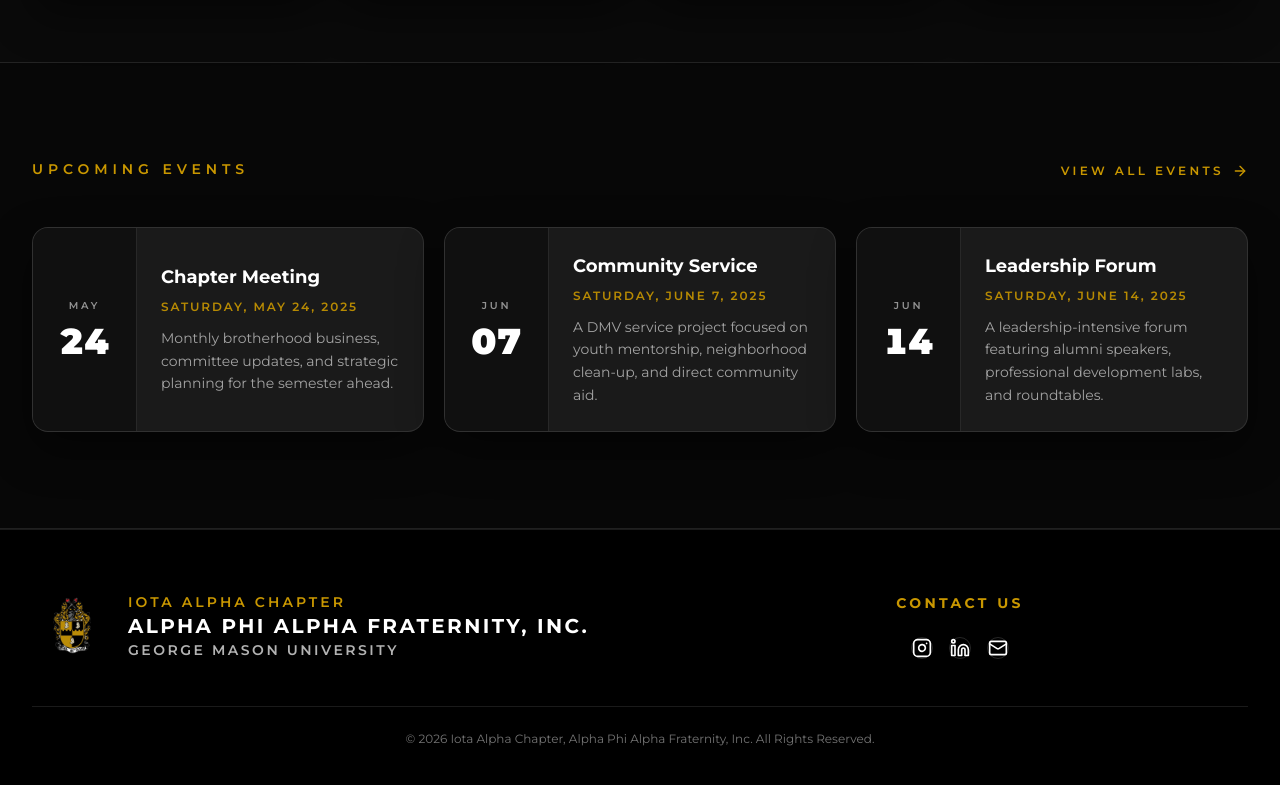
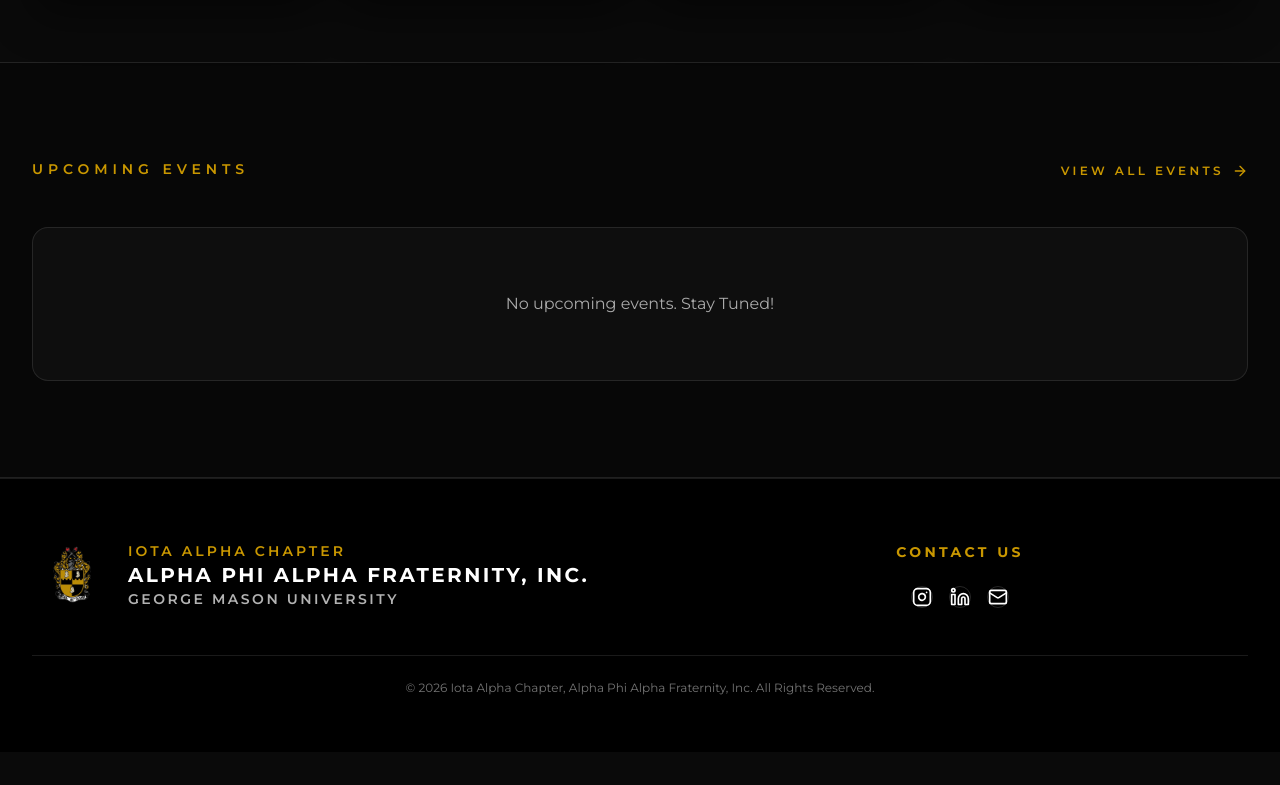
Before and after one commit to iotaalpha1906/IA_Website, a Next.js app: page / in a window 1280 px wide. Shown: the part 3250-4035 px from the top of the page. After the commit the page ends 4002 px from the top, so only its background shows below. Built offline with nearby package versions, Linux system fonts and the light colour scheme.

Commit message:
Updated events

```diff
--- a/src/components/EventsSection.tsx
+++ b/src/components/EventsSection.tsx
@@ -1,29 +1,20 @@
 import { ArrowRight } from "lucide-react";
 import { ScrollReveal } from "@/components/ScrollReveal";
 
-const events = [
-  {
-    title: "Chapter Meeting",
-    when: "Saturday, May 24, 2025",
-    description: "Monthly brotherhood business, committee updates, and strategic planning for the semester ahead.",
-    month: "May",
-    day: "24",
-  },
-  {
-    title: "Community Service",
-    when: "Saturday, June 7, 2025",
-    description: "A DMV service project focused on youth mentorship, neighborhood clean-up, and direct community aid.",
-    month: "Jun",
-    day: "07",
-  },
-  {
-    title: "Leadership Forum",
-    when: "Saturday, June 14, 2025",
-    description: "A leadership-intensive forum featuring alumni speakers, professional development labs, and roundtables.",
-    month: "Jun",
-    day: "14",
-  },
-] as const;
+/** Each item uses the card layout in the `events.map` block below. */
+type UpcomingEvent = {
+  title: string;
+  when: string;
+  description: string;
+  month: string;
+  day: string;
+};
+
+/**
+ * Upcoming events — add objects here to show cards (same layout as before):
+ * { title, when, description, month, day } e.g. month: "May", day: "24"
+ */
+const events: UpcomingEvent[] = [];
 
 export function EventsSection() {
   return (
@@ -42,7 +33,13 @@
           </a>
         </div>
 
-        <div className="mt-12 grid gap-5 lg:grid-cols-3">
+        <div className="mt-12">
+          {events.length === 0 ? (
+            <p className="rounded-2xl border border-white/10 bg-panel-elevated/40 py-14 text-center text-sm text-white/65 sm:py-16 sm:text-base">
+              No upcoming events. Stay Tuned!
+            </p>
+          ) : (
+            <div className="grid gap-5 lg:grid-cols-3">
               {events.map((event) => (
                 <article
                   key={event.title}
@@ -66,6 +63,8 @@
                 </article>
               ))}
             </div>
+          )}
+        </div>
       </ScrollReveal>
     </section>
   );
```
Lines whose indentation alone changed are shown as unchanged.
